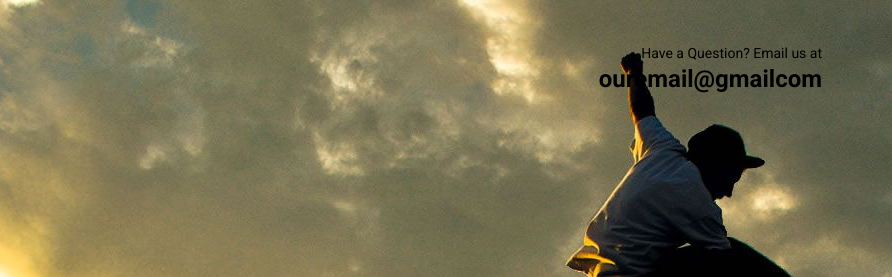
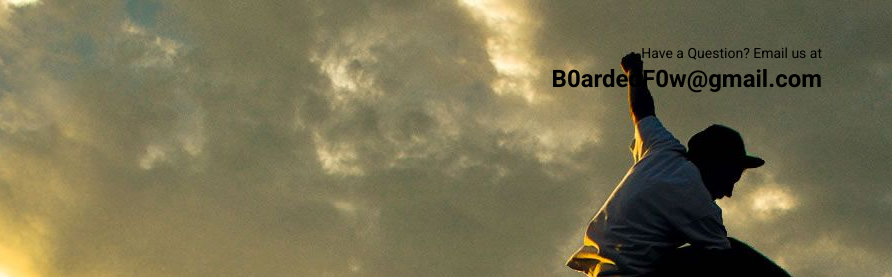
Before and after one commit to Shridhik/Board-Flow.github.io, a plain HTML site: page index.html in a window 1280 px wide. Shown: the top 277 px of the page, 388-1280 px from the left. Drawn offline with Linux system fonts and the light colour scheme.

Commit message:
Update index.html

```diff
--- a/index.html
+++ b/index.html
@@ -50,7 +50,7 @@
                     <div class="col-md-8 col-sm-6">
                         <div class="info-box">
                             <span>Have a Question? Email us at</span>
-                            <strong>ouremail@gmailcom</strong>
+                            <strong>B0ardedF0w@gmail.com</strong>
                         </div>
                     </div>
                 </div>
```
